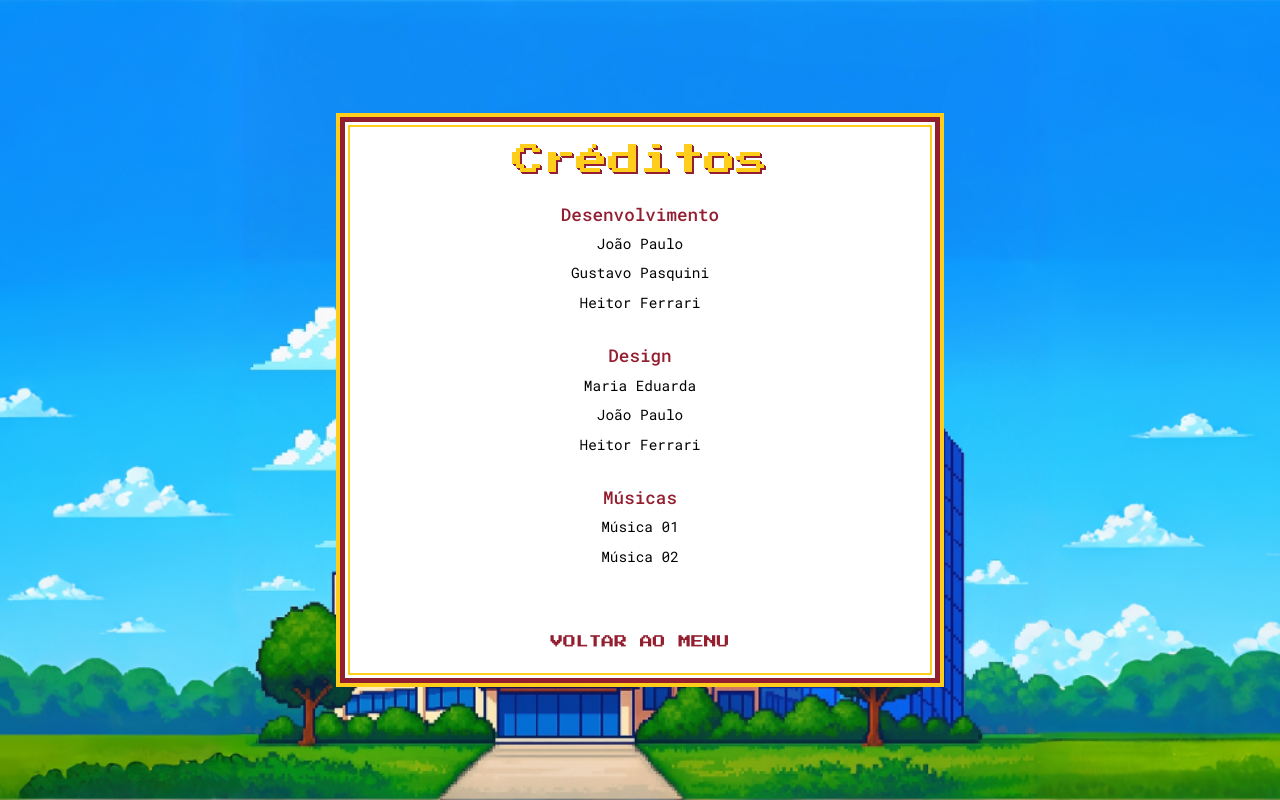
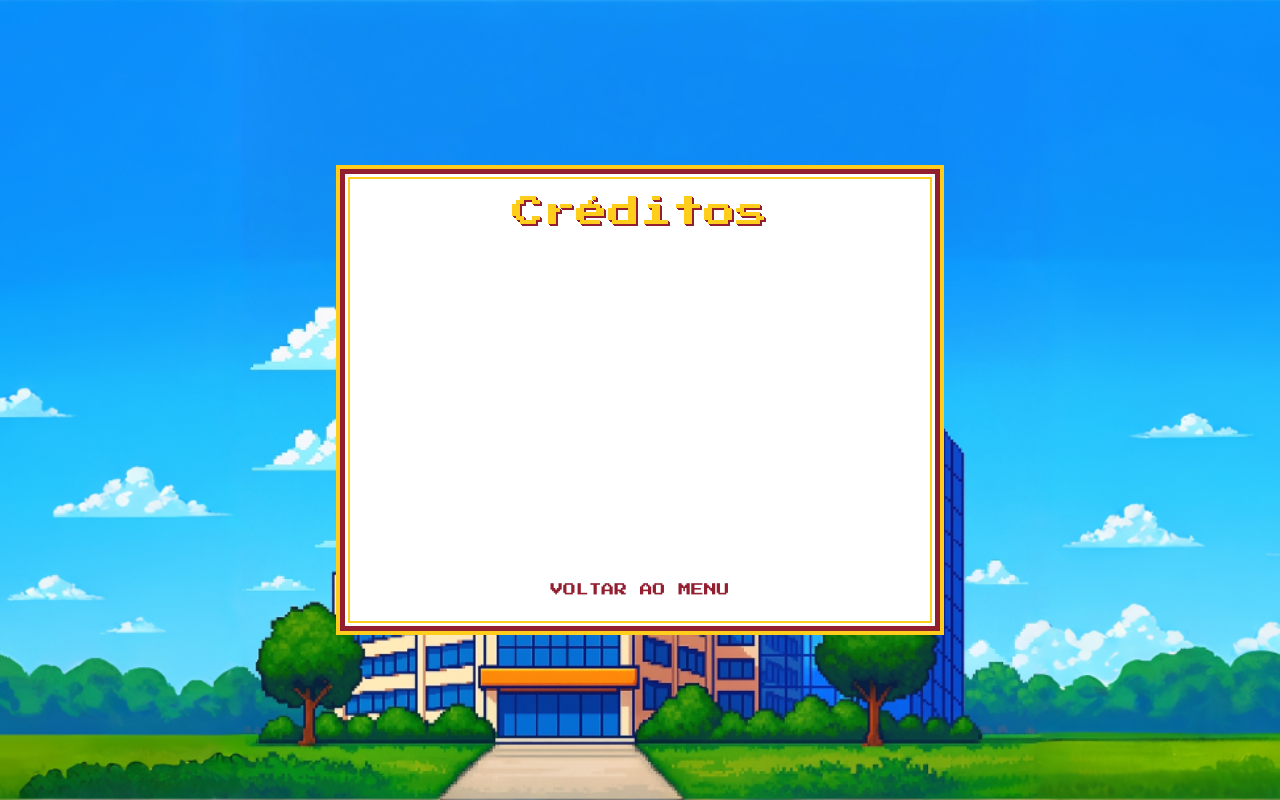
Before and after one commit to joaopaulotr/GameProfessores-Esoft3S, a Vue app in the folder vue/: page /credits in a window 1280 px wide. Built offline with nearby package versions, Linux system fonts and the light colour scheme.

Commit message:
alteração nos créditos

```diff
--- a/vue/src/views/Credits.vue
+++ b/vue/src/views/Credits.vue
@@ -1,26 +1,66 @@
 <template>
+  <transition name="fade">
     <div class="credits-screen">
       <div class="pokemon-window">
         <h1>Créditos</h1>
+
+        <div class="credits-roller">
           <div class="credits-content">
+
+            <div class="credit-section">
+              <h2>Coordenação do Projeto</h2>
+              <p>João Paulo</p>
+            </div>
+
             <div class="credit-section">
               <h2>Desenvolvimento</h2>
               <p>João Paulo</p>
               <p>Gustavo Pasquini</p>
               <p>Heitor Ferrari</p>
+              <p>Gabriel Santos Furlanette</p>
+              <p>Eduardo Barella</p>
             </div>
+
             <div class="credit-section">
-          <h2>Design</h2>
+              <h2>Design e Ilustrações</h2>
               <p>Maria Eduarda</p>
               <p>João Paulo</p>
               <p>Heitor Ferrari</p>
             </div>
+
             <div class="credit-section">
-          <h2>Músicas</h2>
-          <p>Música 01</p>
-          <p>Música 02</p>
+              <h2>Trilha Sonora</h2>
+              <p>Música 01 – "Battle Loop"</p>
+              <p>Música 02 – "Menu Theme"</p>
+            </div>
+
+            <div class="credit-section">
+              <h2>Testes / QA</h2>
+              <p>Maria Eduarda</p>
+              <p>Equipe de QA da Turma X</p>
+            </div>
+
+            <div class="credit-section">
+              <h2>Documentação Técnica</h2>
+              <p>Gabriel Santos Furlanette</p>
+              <p>Eduardo Barella</p>
+            </div>
+
+            <div class="credit-section">
+              <h2>Tecnologias Utilizadas</h2>
+              <p>Vue.js, HTML5, CSS3, JavaScript</p>
+            </div>
+
+            <div class="credit-section">
+              <h2>Agradecimentos Especiais</h2>
+              <p>Professor Moreno</p>
+              <p>Professor Hugo Fumero</p>
+              <p>Turma de Desenvolvimento de Sistemas</p>
+            </div>
+
           </div>
         </div>
+
         <div class="button-container">
           <router-link to="/">
             <button class="pixel-button">Voltar ao Menu</button>
@@ -28,9 +68,17 @@
         </div>
       </div>
     </div>
+  </transition>
 </template>
 
 <style scoped>
+.fade-enter-active, .fade-leave-active {
+  transition: opacity 1s;
+}
+.fade-enter, .fade-leave-to {
+  opacity: 0;
+}
+
 .credits-screen {
   display: flex;
   flex-direction: column;
@@ -38,7 +86,7 @@
   justify-content: center;
   height: 100vh;
   padding: 2rem;
-  background-color: #24b5f8; /* Azul do seu projeto */
+  background-color: #24b5f8;
   background-image: url('@/assets/images/background.png');
   background-size: cover;
   background-position: center;
@@ -48,10 +96,10 @@
   width: 90%;
   max-width: 600px;
   background-color: white;
-  border: 4px solid #931e30; /* Vermelho escuro do seu projeto */
+  border: 4px solid #931e30;
   border-radius: 0;
   padding: 20px 30px;
-  box-shadow: 0 0 0 4px #ffce1c, inset 0 0 0 1px #931e30; /* Borda amarela externa */
+  box-shadow: 0 0 0 4px #ffce1c, inset 0 0 0 1px #931e30;
   position: relative;
   font-family: 'Press Start 2P', monospace;
   image-rendering: pixelated;
@@ -64,15 +112,30 @@
   left: 4px;
   right: 4px;
   bottom: 4px;
-  border: 2px solid #ffce1c; /* Bordas internas amarelas */
+  border: 2px solid #ffce1c;
   pointer-events: none;
 }
 
+.credits-roller {
+  height: 300px;
+  overflow: hidden;
+  position: relative;
+}
+
 .credits-content {
+  animation: roll-up 40s linear infinite;
   display: flex;
   flex-direction: column;
-  width: 100%;
-  margin: 1.5rem 0;
+  align-items: center;
+}
+
+@keyframes roll-up {
+  0% {
+    transform: translateY(100%);
+  }
+  100% {
+    transform: translateY(-100%);
+  }
 }
 
 .credit-section {
@@ -82,14 +145,14 @@
 
 h1 {
   font-size: 2rem;
-  color: #ffce1c; /* Amarelo do seu projeto */
+  color: #ffce1c;
   text-shadow: 1px 1px 0 #931e30, 2px 2px 0 #931e30;
   text-align: center;
   margin-bottom: 1.5rem;
 }
 
 h2 {
-  color: #931e30; /* Vermelho escuro do seu projeto */
+  color: #931e30;
   margin-bottom: 0.5rem;
   font-size: 1.1rem;
 }
```
Also changed, not shown: 1 other file (tests, documents, lock files or other folders). Lines whose indentation alone changed are shown as unchanged.
